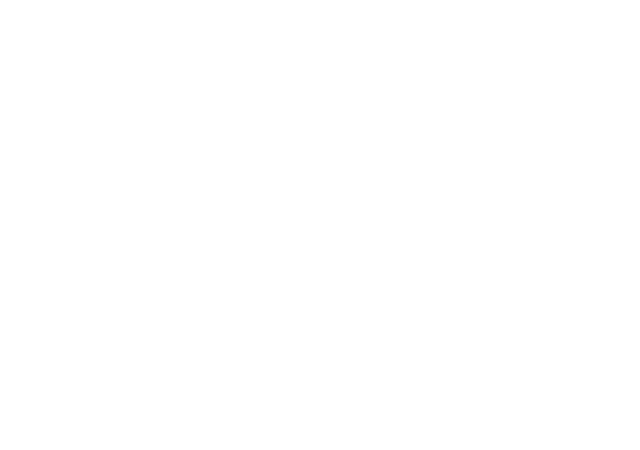
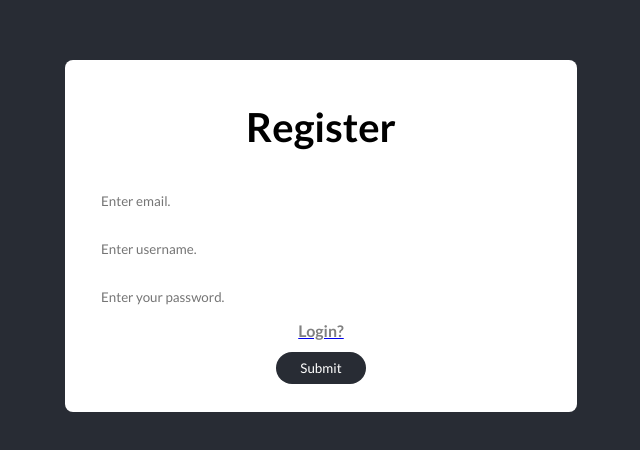
Before and after one commit to aniketbiprojit/inkredo-challenge, a React app in the folder client/app/: page /register in a window 1280 px wide. Shown: the part 164-614 px from the top of the page, without its empty margins (319-959 px from the left). Built offline with nearby package versions, Linux system fonts and the light colour scheme.

Commit message:
feat: cards login and register
refer #1.

```diff
--- a/client/app/src/components/App.tsx
+++ b/client/app/src/components/App.tsx
@@ -2,7 +2,8 @@ import React, { Component, Fragment } from 'react'
 import './App.scss'
 
 import { BrowserRouter as Router, Route, Switch, RouteChildrenProps } from 'react-router-dom'
-import Login from './Login/Login'
+import Login from './Auth/Login'
+import Register from './Auth/Register'
 
 interface AppState {}
 
@@ -29,6 +30,7 @@ class RouterWrapper extends Component {
 			<Fragment>
 				<Router basename='/inkredo-challenge'>
 					<Switch>
+						<Route path='/register' component={Register}></Route>
 						<Route path='/login' component={Login}></Route>
 						<Route path='/' exact component={App}></Route>
 					</Switch>
--- a/client/app/src/components/Login/Login.scss
+++ b/client/app/src/components/Auth/Auth.scss
@@ -15,6 +15,7 @@
 			padding: 0.5rem;
 		}
 		.input-wrapper {
+			margin: 0 auto;
 			padding: 0.5rem 0;
 			width: 100%;
 			max-width: 28rem;
@@ -35,6 +36,7 @@
 			}
 		}
 		.input-wrapper.submit {
+			margin: 0 auto;
 			display: flex;
 			align-items: center;
 			justify-content: center;
@@ -43,11 +45,25 @@
 				background-color: #282c34;
 				border: none;
 				color: white;
-				padding: 0.5rem 1rem;
+				padding: 0.5rem 1.5rem;
 				text-decoration: none;
 				margin: 4px 2px;
 				cursor: pointer;
+				border-radius: 20px;
 			}
 		}
 	}
+	p.shift {
+		text-align: center;
+		padding: 0;
+		margin: 0;
+		color: grey;
+		font-weight: 700;
+		font-size: 1rem;
+		cursor: pointer;
+	}
+
+	a:active {
+		text-decoration: grey;
+	}
 }
--- a/client/app/src/components/Login/Login.tsx
+++ b/client/app/src/components/Auth/Login.tsx
@@ -1,7 +1,7 @@
 import React, { Component, Fragment } from 'react'
-import './Login.scss'
+import './Auth.scss'
 
-import { RouteComponentProps } from 'react-router-dom'
+import { RouteComponentProps, Link } from 'react-router-dom'
 
 interface ILoginProps extends RouteComponentProps {
 	name: string
@@ -25,7 +25,9 @@ class Login extends Component<ILoginProps, ILoginState> {
 							<div className='input-wrapper'>
 								<input type='password' name='password' placeholder='Enter your password.' />
 							</div>
-
+							<Link to='/register'>
+								<p className='shift'>Register?</p>
+							</Link>
 							<div className='input-wrapper submit'>
 								<input type='submit' value='Submit' />
 							</div>
--- /dev/null
+++ b/client/app/src/components/Auth/Register.tsx
@@ -0,0 +1,45 @@
+import React, { Component, Fragment } from 'react'
+import './Auth.scss'
+
+import { RouteComponentProps, Link } from 'react-router-dom'
+
+interface IRegisterProps extends RouteComponentProps {
+	name: string
+}
+
+interface IRegisterState {
+	data: Date
+}
+
+class Register extends Component<IRegisterProps, IRegisterState> {
+	render() {
+		return (
+			<Fragment>
+				<div className='App Login'>
+					<div className='Card'>
+						<h1 style={{ textAlign: 'center' }}>Register</h1>
+						<form onSubmit={(e) => e.preventDefault()}>
+							<div className='input-wrapper'>
+								<input type='email' name='email' placeholder='Enter email.' required />
+							</div>
+							<div className='input-wrapper'>
+								<input type='text' name='username' placeholder='Enter username.' required />
+							</div>
+							<div className='input-wrapper'>
+								<input type='password' name='password' placeholder='Enter your password.' required />
+							</div>
+							<Link to='/login'>
+								<p className='shift'>Login?</p>
+							</Link>
+							<div className='input-wrapper submit'>
+								<input type='submit' value='Submit' />
+							</div>
+						</form>
+					</div>
+				</div>
+			</Fragment>
+		)
+	}
+}
+
+export default Register
```
